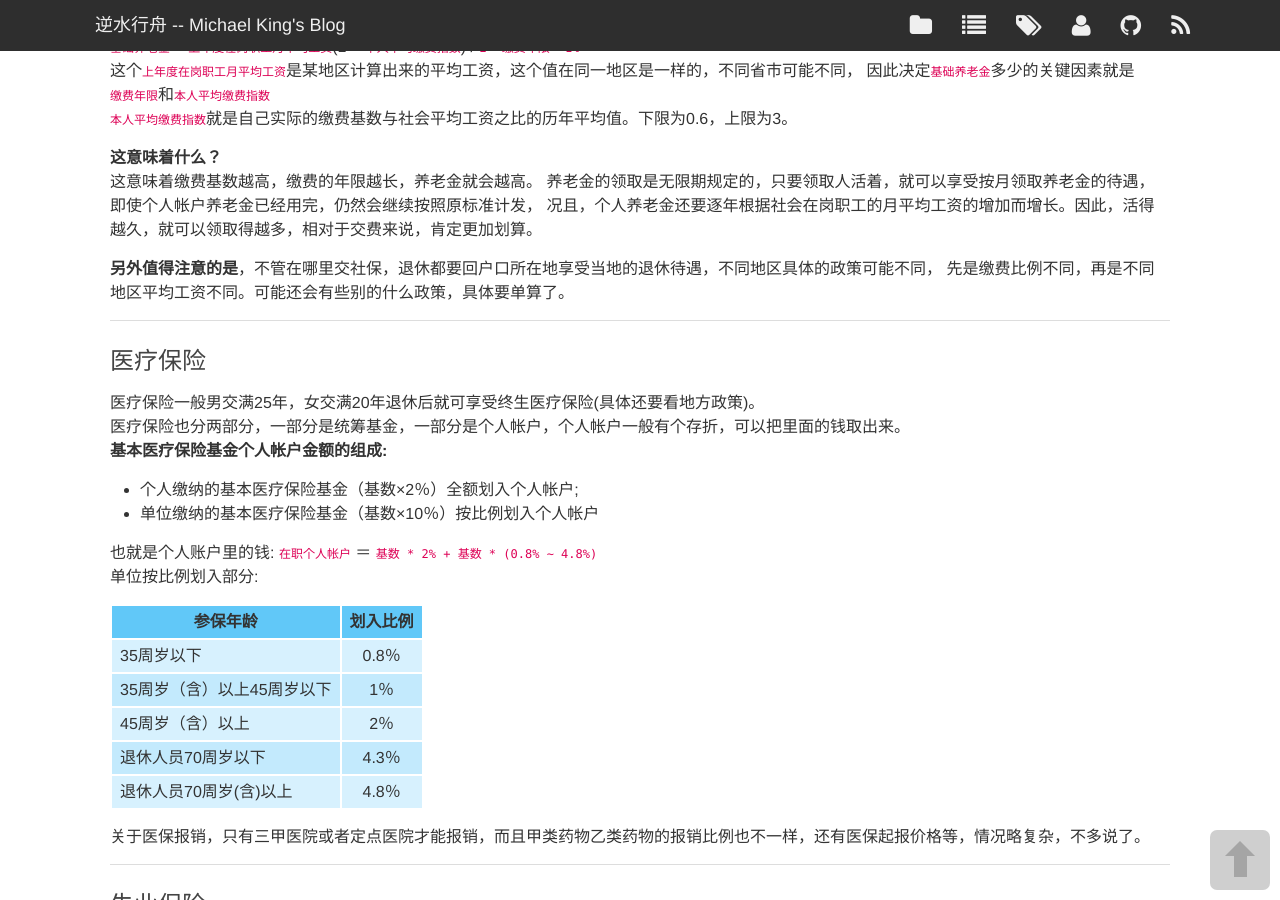
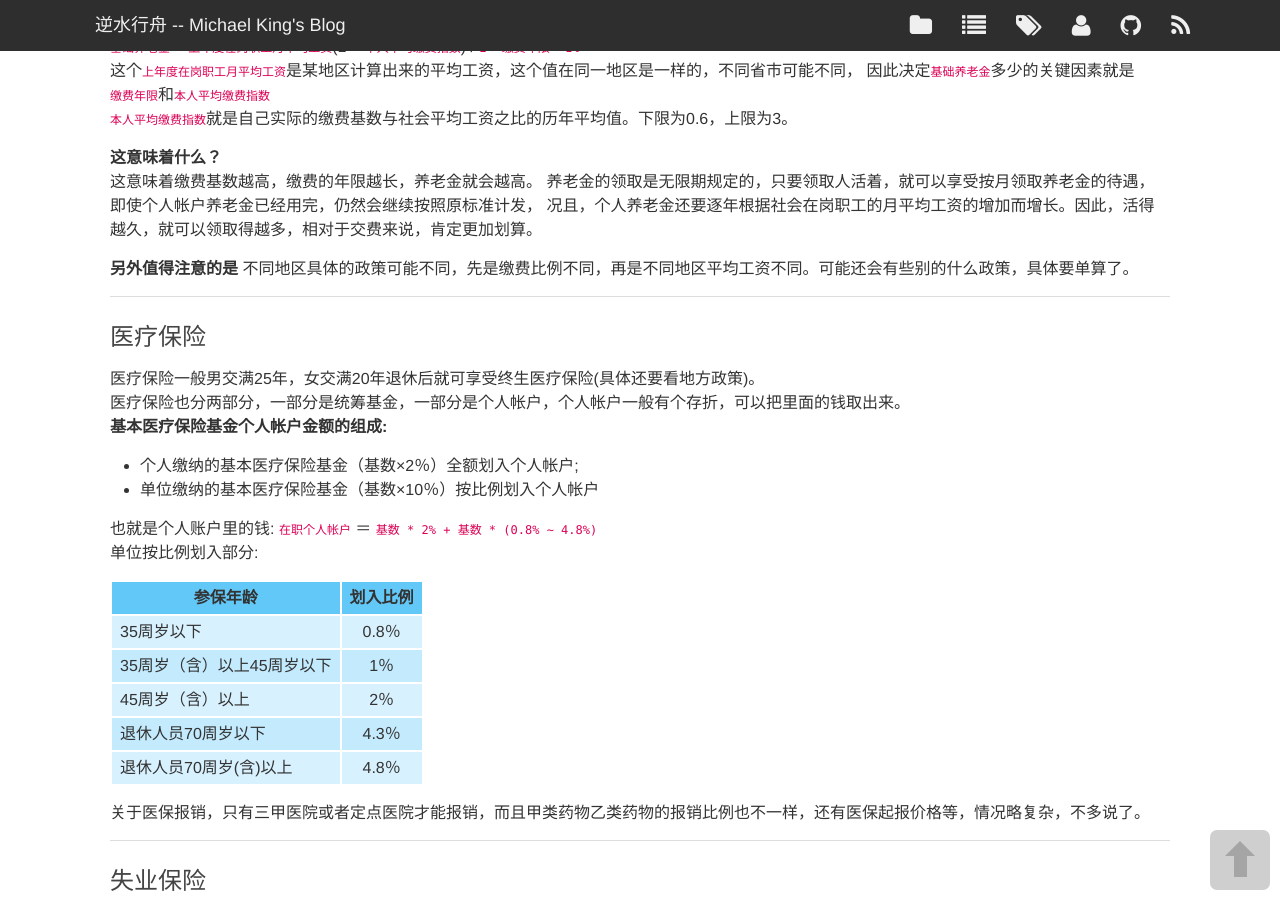
Before and after one commit to rgkjhshi/rgkjhshi.github.io, a Jekyll site: the page built from _posts/2015-10-16-五险一金.md, in a window 1280 px wide and 900 px high, scrolled down 1302 px. Built offline with Jekyll 4.4.1, drawn with Linux system fonts in a browser that asks for light colours; nearby versions of some CDN libraries; Markdown is read by kramdown in place of the engine named in the settings; comment, search, counter and statistics services are not loaded.

Commit message:
update source

```diff
--- a/_posts/2015-10-16-五险一金.md
+++ b/_posts/2015-10-16-五险一金.md
@@ -66,8 +66,7 @@ tag: 五险一金
 养老金的领取是无限期规定的，只要领取人活着，就可以享受按月领取养老金的待遇，即使个人帐户养老金已经用完，仍然会继续按照原标准计发，
 况且，个人养老金还要逐年根据社会在岗职工的月平均工资的增加而增长。因此，活得越久，就可以领取得越多，相对于交费来说，肯定更加划算。
 
-**另外值得注意的是**，不管在哪里交社保，退休都要回户口所在地享受当地的退休待遇，不同地区具体的政策可能不同，
-先是缴费比例不同，再是不同地区平均工资不同。可能还会有些别的什么政策，具体要单算了。
+**另外值得注意的是** 不同地区具体的政策可能不同，先是缴费比例不同，再是不同地区平均工资不同。可能还会有些别的什么政策，具体要单算了。
 
 ******
 ## 医疗保险
```
